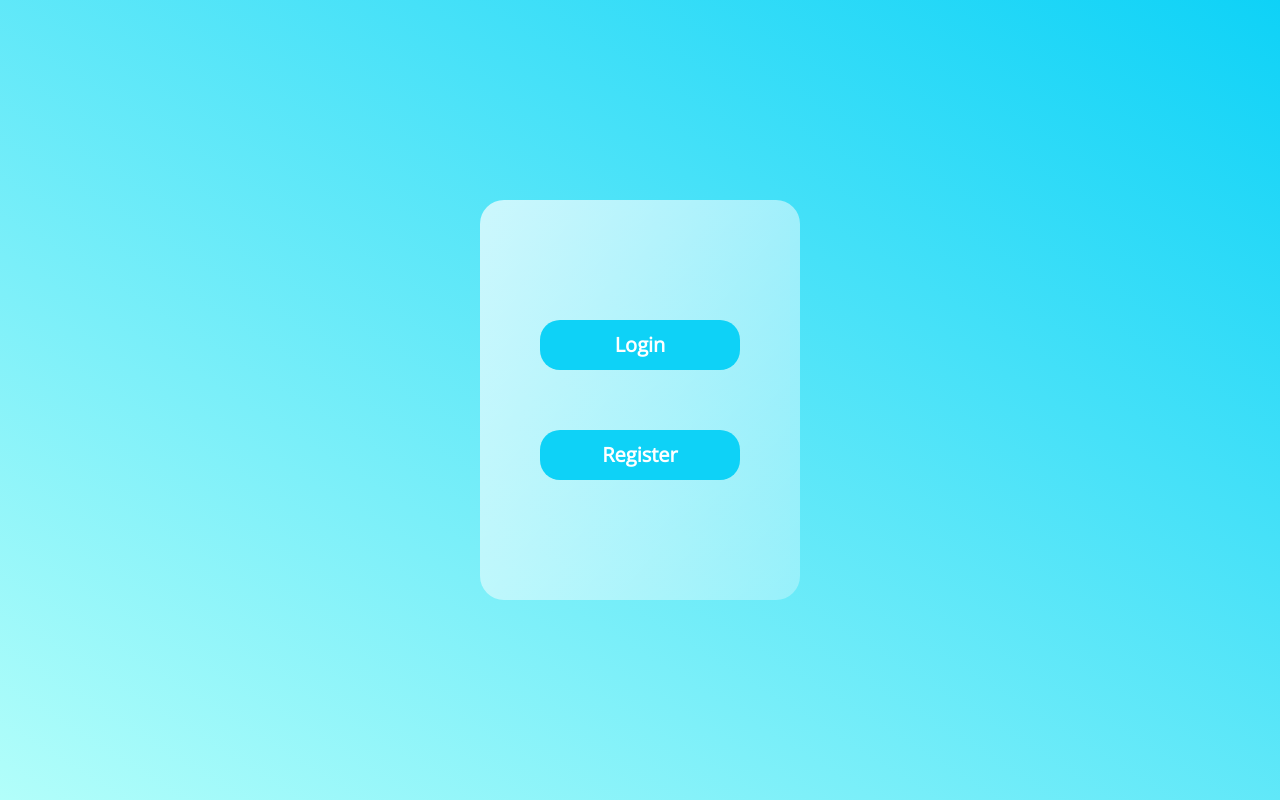
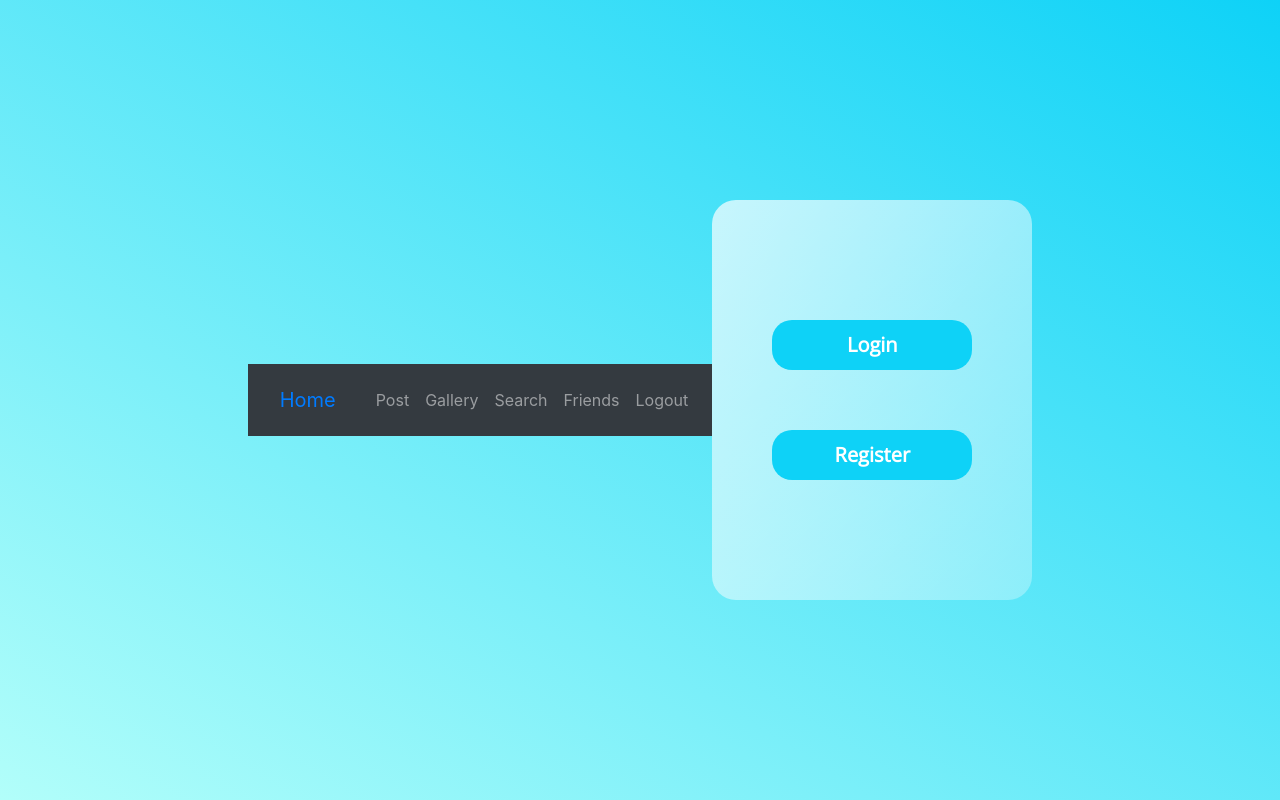
Before and after one commit to WilliamZLi/CS97-App, a React (Create React App) app in the folder frontend/: page / in a window 1280 px wide. Built offline with nearby package versions, Linux system fonts and the light colour scheme; no server answers.

Commit message:
modified App.js

```diff
--- a/frontend/src/App.js
+++ b/frontend/src/App.js
@@ -27,7 +27,7 @@
   return (
     <Router>
       <div className="App">
-        {/* <header className="App-header">
+        <header className="App-header">
           <Navbar bg="dark" variant="dark">
             <Container>
               <Navbar.Brand>
@@ -69,7 +69,7 @@
               </Nav>
             </Container>
           </Navbar>
-        </header> */}
+        </header>
 
         {/* <Container> */}
         {/* <Row> */}
```
